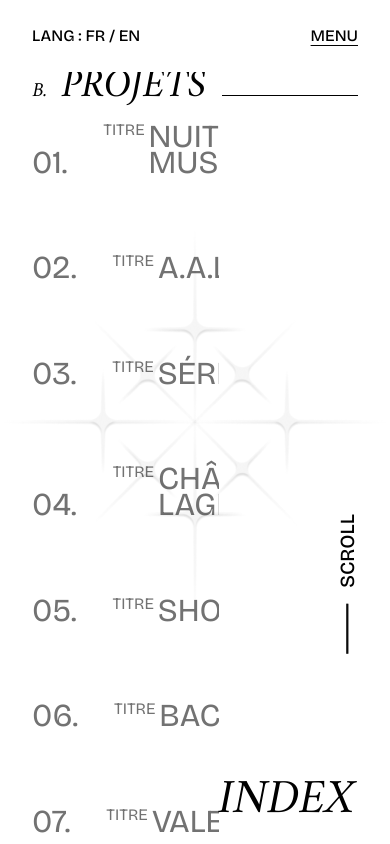
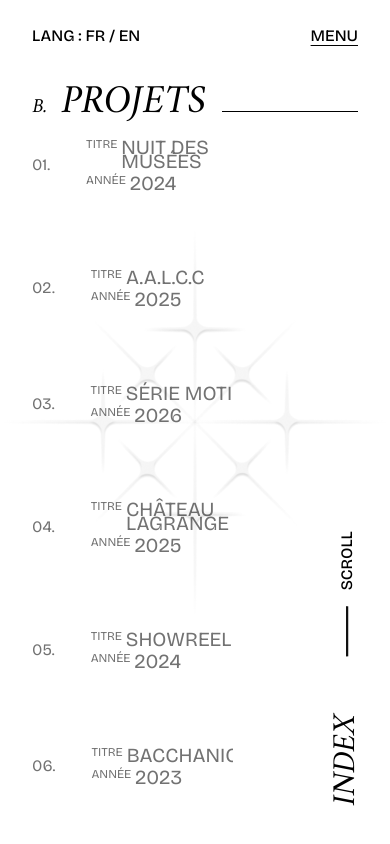
Before and after one commit to Lxnfeust/PortfolioWebsite, a SvelteKit app: page /Projects in a window 390 px wide. Built offline with nearby package versions, Linux system fonts and the light colour scheme.

Commit message:
start responsive page projects

```diff
--- a/src/lib/components/Menu.svelte
+++ b/src/lib/components/Menu.svelte
@@ -27,9 +27,9 @@
 			<ul class="flex flex-col gap-4">
 				{#each navItems as navItem, i (i)}
 					<li>
-						<a href={navItem.href} class="flex items-end gap-1"
+						<a href={navItem.href} class="flex items-end gap-2"
 							><span class="text-xl font-medium">{navItem.number}.</span><span
-								class="translate-x-0 font-amiri text-4.5xl leading-[85%] uppercase italic transition duration-400 hover:translate-x-5"
+								class="translate-x-0 font-amiri text-4.5xl leading-[85%] uppercase italic transition duration-400 hover:translate-x-2"
 								>{navItem.name}</span
 							></a
 						>
--- a/src/routes/+page.svelte
+++ b/src/routes/+page.svelte
@@ -139,13 +139,13 @@
 				</div>
 				<div class="flex justify-between">
 					<div class="flex flex-col gap-0 xl:flex-row xl:items-start xl:gap-2">
-						<p class="text-xs leading-[105%] uppercase md:text-base xl:mt-1">Year</p>
+						<p class="text-xs leading-[105%] uppercase md:text-base xl:mt-1">Année</p>
 						<p class="text-xl leading-[105%] font-medium uppercase md:text-2xl xl:text-3.5xl">
 							{project.year}
 						</p>
 					</div>
 					<div class="flex flex-col items-end gap-0 xl:flex-row xl:items-start xl:gap-2">
-						<p class="text-xs leading-[105%] uppercase md:text-base xl:mt-1">Domain</p>
+						<p class="text-xs leading-[105%] uppercase md:text-base xl:mt-1">Domaine</p>
 						<p class="text-xl leading-[105%] font-medium uppercase md:text-2xl xl:text-3.5xl">
 							{project.domain}
 						</p>
@@ -160,13 +160,13 @@
 			<div class="group flex w-90 flex-col gap-8 p-4 md:w-140 xl:w-160">
 				<div class="flex justify-between">
 					<div class="flex flex-col gap-0 xl:flex-row xl:items-start xl:gap-2">
-						<p class="text-xs leading-[105%] uppercase md:text-base xl:mt-1">Title</p>
+						<p class="text-xs leading-[105%] uppercase md:text-base xl:mt-1">Titre</p>
 						<p class="text-xl leading-none font-medium uppercase md:text-2xl xl:text-3.5xl">
 							{project.title}
 						</p>
 					</div>
 					<div class="flex flex-col items-end gap-0 xl:flex-row xl:items-start xl:gap-2">
-						<p class="text-xs leading-[105%] uppercase md:text-base xl:mt-1">Role</p>
+						<p class="text-xs leading-[105%] uppercase md:text-base xl:mt-1">Rôle</p>
 						<p class="text-xl leading-none font-medium uppercase md:text-2xl xl:text-3.5xl">
 							{project.role}
 						</p>
@@ -249,7 +249,7 @@
 				</p>
 			</div>
 			<div class="flex flex-col items-center gap-4">
-				<span class="text-base leading-[105%] font-medium uppercase md:text-xl">Scroll</span>
+				<span class="text-base leading-[105%] font-medium uppercase text-[1rem] md:text-xl">Scroll</span>
 				<hr class="h-12.5 w-px bg-theme-black" />
 			</div>
 		</div>
@@ -261,7 +261,7 @@
 			>
 				Projets sélectionnés
 			</h2>
-			<a href="/projects" class="text-base leading-[105%] font-medium uppercase md:mb-1 md:text-xl"
+			<a href="/projects" class="text-base leading-[105%] font-medium uppercase md:mb-1 text-[1rem] md:text-xl"
 				>Voir tous les projets&nbsp;→</a
 			>
 		</div>
@@ -277,7 +277,7 @@
 		>
 			En voir plus&nbsp;?
 		</h2>
-		<a href="/laboratory" class="text-base leading-[105%] font-medium uppercase md:mb-1 md:text-xl"
+		<a href="/laboratory" class="text-base leading-[105%] font-medium uppercase md:mb-1 text-[1rem] md:text-xl"
 			>Visiter le laboratoire&nbsp;→</a
 		>
 	</div>
@@ -286,13 +286,13 @@
 			Découvrez mes créations spontanées, des projets qui alimentent et font part de mon esprit
 			créatif.
 		</p>
-		<a href="/projects" class="text-base leading-[105%] font-medium uppercase md:text-xl"
+		<a href="/projects" class="text-base leading-[105%] font-medium uppercase text-[1rem] md:text-xl"
 			>Découvrir&nbsp;→</a
 		>
 	</div>
 	<a
 		href="#top"
-		class="flex justify-center border-y py-4 text-base leading-[105%] font-medium uppercase md:text-xl"
+		class="flex justify-center border-y py-4 text-base leading-[105%] font-medium uppercase text-[1rem] md:text-xl"
 		>Remonter la page</a
 	>
 </div>
--- a/src/routes/Projects/+page.svelte
+++ b/src/routes/Projects/+page.svelte
@@ -76,7 +76,7 @@
 		<span class="flex font-metal text-[1.25rem] leading-[85%] uppercase md:text-[2rem] xl:text-[2.5rem]">
 			B.
 		</span>
-		<h1 class="leading-[70%] -mb-9 flex font-amiri text-[2.5rem] uppercase md:text-[4rem] xl:text-[10rem]">
+		<h1 class="xl:leading-[100%] 2l:leading-[70%] -mb-9 flex font-amiri text-[2.5rem] uppercase md:text-[4rem] xl:text-[8rem] 2xl:text-[10rem]">
 			Projets
 		</h1>
 		<hr class="h-px min-w-px flex-1 bg-black" />
@@ -89,12 +89,12 @@
 		>
 			<!-- Cover -->
 			<div class="hidden xl:flex sticky top-0 h-full min-h-0 flex-1 flex-col justify-between pb-8">
-				<div class="relative m-auto h-[520px] w-[600px] bg-theme-black">
+				<div class="relative m-auto xl:h-[382px] xl:w-[440px] 2xl:h-[416px] 2xl:w-[480px] 3xl:h-[520px] 3xl:w-[600px] bg-theme-black">
 					<img src={imageCover} alt="" class="absolute inset-0 h-full w-full" />
 				</div>
 				<div class="flex w-[40vw] flex-col gap-4">
-					<h2 class="font-amiri text-[3rem] leading-[85%] uppercase">Liste de tous mes projets.</h2>
-					<p class="font-bricolage-grotesque text-[1rem] leading-[100%] font-medium">
+					<h3 class="font-bricolage-grotesque text-[1.25rem] md:text-[1.5rem] 2xl:text-[2rem] leading-[80%] uppercase">Liste de tous mes projets.</h3>
+					<p class="font-bricolage-grotesque text-[1rem] leading-[100%] font-regular">
 						Voici l'ensemble de mes projets, réalisés en alternance et scolaires. Restez à l'affût,
 						vous pourriez voir de nouveaux projets bientôt !
 					</p>
@@ -102,7 +102,7 @@
 			</div>
 
 			<!-- Index -->
-			<div class="relative z-20 flex max-h-full flex-1 flex-col gap-20">
+			<div class="relative z-20 flex max-h-full flex-1 flex-col gap-20 xl:ml-[4rem] 2xl:ml-[8rem]">
 				{#each projects as project, i (i)}
 					<a
 						onmouseenter={() => (imageCover = project.image)}
@@ -110,26 +110,26 @@
 						data-image={project.image}
 						class="w-fit"
 					>
-						<div class="flex w-fit items-end gap-9 text-theme-black opacity-60 hover:opacity-100">
+						<div class="flex w-fit items-center xl:items-end gap-9 text-theme-black opacity-60 hover:opacity-100">
 							<div
-								class="font-bricolage-grotesque flex flex-row items-end justify-end text-[2rem] leading-[80%] uppercase"
+								class="font-bricolage-grotesque flex flex-row items-end justify-end text-[1rem] md:text-xl leading-[80%] uppercase"
 							>
 								<span>{i > 8 ? i + 1 : '0' + (i + 1)}.</span>
 							</div>
-							<div class="flex gap-4">
+							<div class="flex flex-col md:flex gap-2">
 								<div class="flex items-start gap-1">
-									<span class="font-bricolage-grotesque text-[1rem] leading-[80%] uppercase">
+									<span class="font-bricolage-grotesque text-[0.75rem] md:text-[1rem] leading-[80%] uppercase">
 										Titre
 									</span>
-									<h3 class="font-bricolage-grotesque text-[2rem] leading-[80%] uppercase">
+									<h3 class="font-bricolage-grotesque text-[1.25rem] md:text-[1.5rem] 2xl:text-[2rem] leading-[70%] uppercase">
 										{project.title}
 									</h3>
 								</div>
 								<div class="flex items-start gap-1">
-									<span class="font-bricolage-grotesque text-[1rem] leading-[80%] uppercase">
+									<span class="font-bricolage-grotesque text-[0.75rem] md:text-[1rem] leading-[80%] uppercase">
 										Année
 									</span>
-									<h3 class="font-bricolage-grotesque text-[2rem] leading-[80%] uppercase">
+									<h3 class="font-bricolage-grotesque text-[1.25rem] md:text-[1.5rem] 2xl:text-[2rem] leading-[70%] uppercase">
 										{project.year}
 									</h3>
 								</div>
@@ -142,16 +142,16 @@
 		</div>
 
 		<!-- Section Indic -->
-		<div class="sticky bottom-8 mt-auto flex min-h-0 flex-col justify-end gap-[20vh]">
+		<div class="sticky bottom-8 mt-auto flex min-h-0 flex-col justify-end gap-[15vh] pb-[5rem] xl:gap-[20vh] xl:pb-[0rem]">
 			<div
 				class="bottom-0 flex flex-1 translate-x-[calc(50%-11px)] -rotate-90 items-center justify-end gap-4"
 			>
 				<hr class="h-[2px] w-full min-w-[50px] bg-theme-black" />
-				<span class="font-bricolage-grotesque text-[1.25rem] leading-[110%] font-medium uppercase"
+				<span class="font-bricolage-grotesque text-[1rem] md:text-xl leading-[110%] font-medium uppercase"
 					>scroll</span
 				>
 			</div>
-			<h2 class="-mb-6 font-amiri text-[3rem] uppercase">Index</h2>
+			<h2 class="-mb-6 rotate-270 translate-x-[calc(50%-11px)] font-amiri text-[2rem] leading-[85%] uppercase italic xl:rotate-none xl:translate-x-0 xl:text-[3rem]">Index</h2>
 		</div>
 	</div>
 </div>
--- a/src/routes/layout.css
+++ b/src/routes/layout.css
@@ -29,6 +29,8 @@
 	--text-6\.5xl: 64px;
 	--text-7\.5xl: 80px;
 	--text-10xl: 160px;
+
+	--breakpoint-3xl: 120rem;
 }
 
 /* ------------------------------------------ BODY ------------------------------------------ */
```
